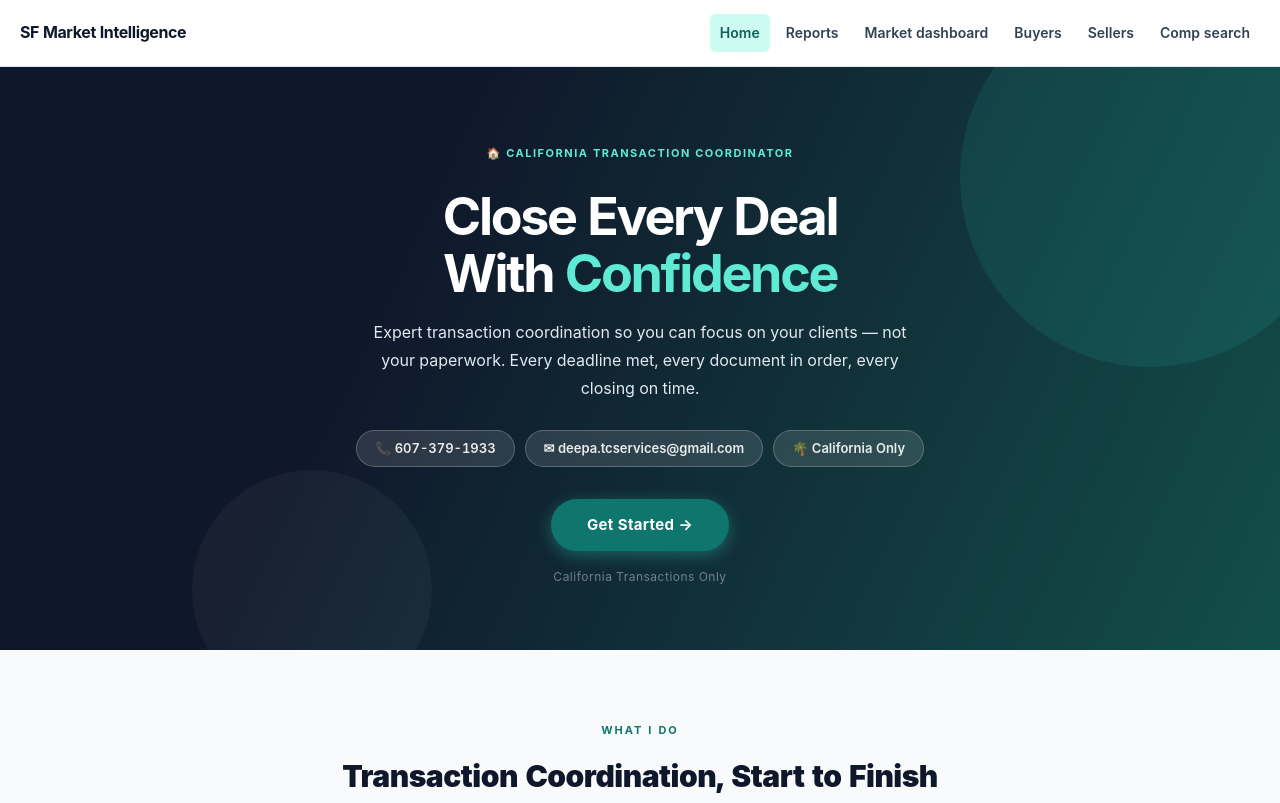
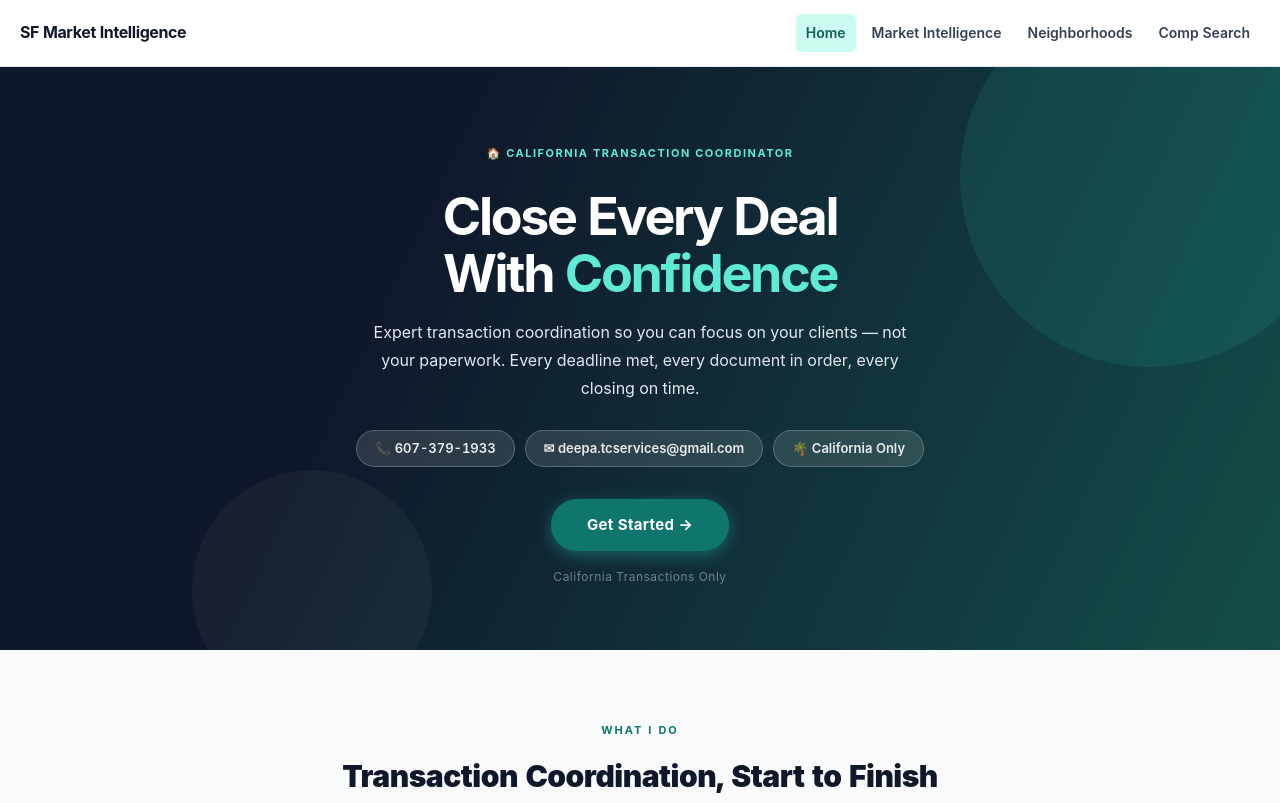
Before and after one commit to deepa-gupta/sf-market-report, a plain HTML site: page index-v2.html in a window 1280 px wide. Shown: the top 803 px of the page. Drawn offline with Linux system fonts and the light colour scheme.

Commit message:
Consolidate navigation and retire redundant preview reports

```diff
--- a/index-v2.html
+++ b/index-v2.html
@@ -111,7 +111,7 @@
   @media(max-width:420px){.hero h1{font-size:24px}.steps{grid-template-columns:1fr}}
 </style>
 <link rel="stylesheet" href="site-v2.css"></head>
-<body><nav class="site-v2-nav" aria-label="Site navigation"><a href="index-v2.html">SF Market Intelligence</a><div><a href="index-v2.html" aria-current="page">Home</a><a href="reports-v2.html">Reports</a><a href="report-v2.html">Market dashboard</a><a href="buyers-v2.html">Buyers</a><a href="sellers-v2.html">Sellers</a><a href="comps.html">Comp search</a></div></nav>
+<body><nav class="site-v2-nav" aria-label="Site navigation"><a href="index-v2.html">SF Market Intelligence</a><div><a href="index-v2.html" aria-current="page">Home</a><a href="report-v2.html">Market Intelligence</a><a href="report-v2.html#neighborhoods">Neighborhoods</a><a href="comps.html">Comp Search</a></div></nav>
 
 <!-- HERO -->
 <div class="hero">
```
